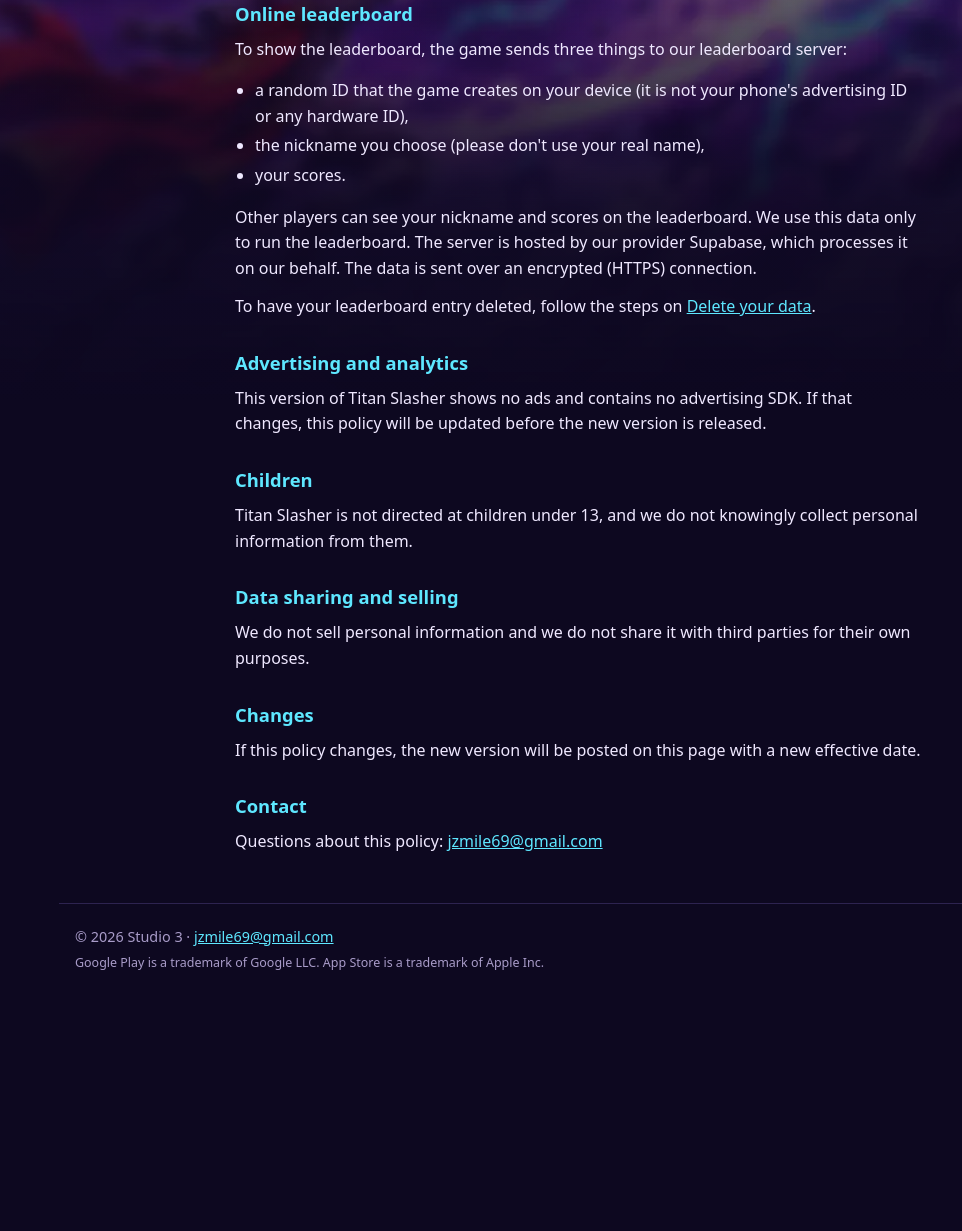
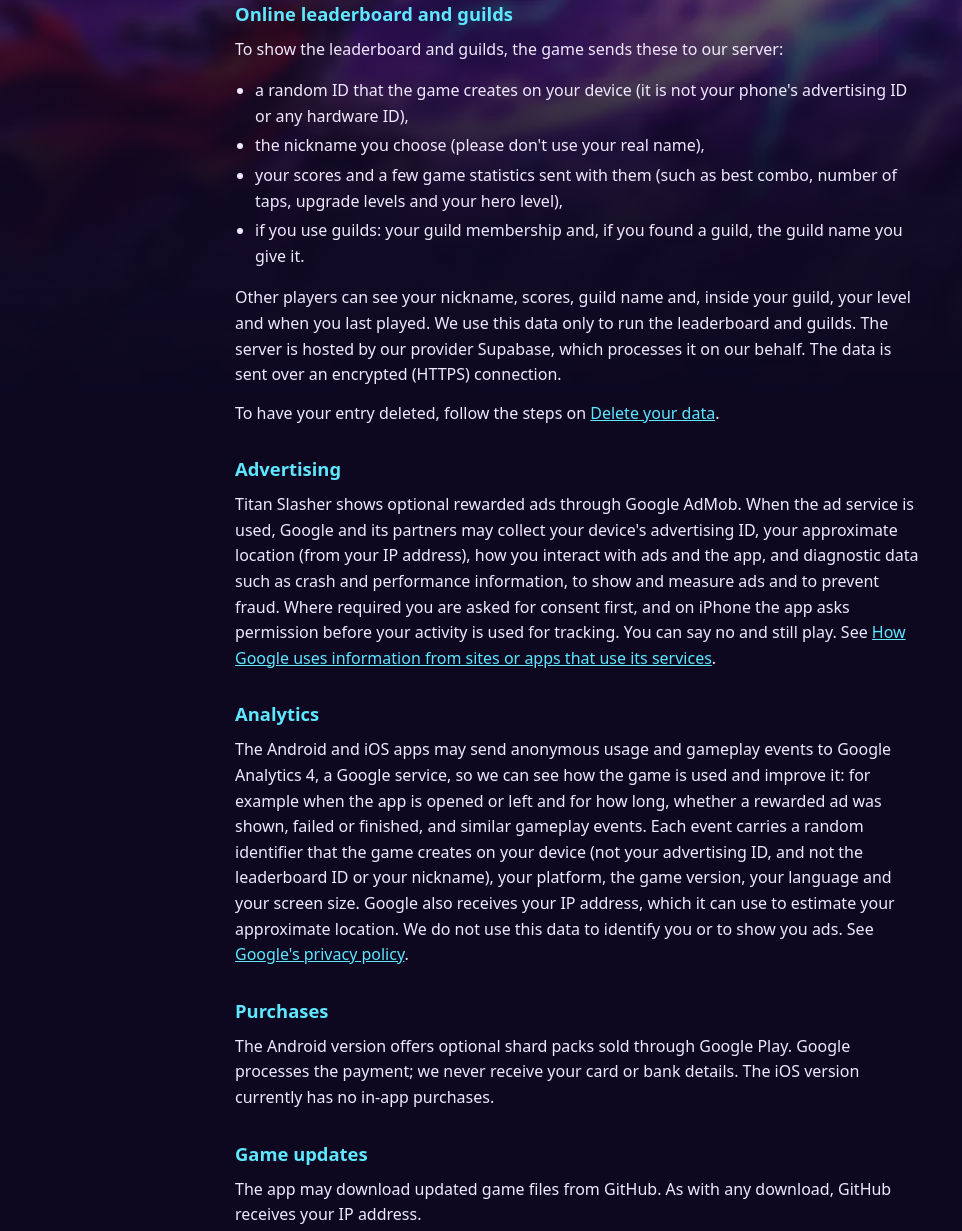
Before and after one commit to jortiga/jortiga.github.io, a plain HTML site: page titanslasher/privacy/index.html in a window 1280 px wide. Shown: the part 400-1631 px from the top of the page, without its empty margins (61-1023 px from the left). Before the commit the page ends 1409 px from the top, so only its background shows below. Drawn offline with Linux system fonts and the light colour scheme.

Commit message:
Titan Slasher: privacy, support and delete-data pages for ads, purchases, analytics and guilds
Co-Authored-By: Claude Sonnet 5.5 <noreply@anthropic.com>
Claude-Session: https://claude.ai/code/session_01P8peL2HYpmgwxBdNne1yZb

```diff
--- a/titanslasher/privacy/index.html
+++ b/titanslasher/privacy/index.html
@@ -18,30 +18,50 @@
 <div class="sub-head"><a href="../"><img src="../../img/titanslasher/icon.webp" alt="" width="48" height="48"></a>
 <p><a href="../">Titan Slasher</a><br><span>Privacy policy</span></p></div>
 <h1>Titan Slasher Privacy Policy</h1>
-<p class="meta">Studio 3 · Effective 26 November 2026</p>
+<p class="meta">Studio 3 · Effective 28 November 2026</p>
 <p>Titan Slasher is a tapping action game for phones made by Studio 3. This policy explains what information the game
 handles. It covers the Android version and the iOS version.</p>
 <h2>What stays on your device</h2>
 <p>Titan Slasher has no accounts and no sign-in. Your coins, upgrades, equipment, best scores and your sound setting are
 saved on your device. Uninstalling the app deletes them.</p>
-<h2>Online leaderboard</h2>
-<p>To show the leaderboard, the game sends three things to our leaderboard server:</p>
+<h2>Online leaderboard and guilds</h2>
+<p>To show the leaderboard and guilds, the game sends these to our server:</p>
 <ul>
 <li>a random ID that the game creates on your device (it is not your phone's advertising ID or any hardware ID),</li>
 <li>the nickname you choose (please don't use your real name),</li>
-<li>your scores.</li>
+<li>your scores and a few game statistics sent with them (such as best combo, number of taps, upgrade levels and your hero level),</li>
+<li>if you use guilds: your guild membership and, if you found a guild, the guild name you give it.</li>
 </ul>
-<p>Other players can see your nickname and scores on the leaderboard. We use this data only to run the leaderboard.
-The server is hosted by our provider Supabase, which processes it on our behalf. The data is sent over an encrypted
-(HTTPS) connection.</p>
-<p>To have your leaderboard entry deleted, follow the steps on <a href="../delete-data/">Delete your data</a>.</p>
-<h2>Advertising and analytics</h2>
-<p>This version of Titan Slasher shows no ads and contains no advertising SDK. If that changes, this policy will be
-updated before the new version is released.</p>
+<p>Other players can see your nickname, scores, guild name and, inside your guild, your level and when you last played. We use
+this data only to run the leaderboard and guilds. The server is hosted by our provider Supabase, which processes it on our
+behalf. The data is sent over an encrypted (HTTPS) connection.</p>
+<p>To have your entry deleted, follow the steps on <a href="../delete-data/">Delete your data</a>.</p>
+<h2>Advertising</h2>
+<p>Titan Slasher shows optional rewarded ads through Google AdMob. When the ad service is used, Google and its partners may
+collect your device's advertising ID, your approximate location (from your IP address), how you interact with ads and the app,
+and diagnostic data such as crash and performance information, to show and measure ads and to prevent fraud. Where required you
+are asked for consent first, and on iPhone the app asks permission before your activity is used for tracking. You can say no
+and still play. See <a href="https://policies.google.com/technologies/partner-sites">How Google uses information from sites or
+apps that use its services</a>.</p>
+<h2>Analytics</h2>
+<p>The Android and iOS apps may send anonymous usage and gameplay events to Google Analytics 4, a Google service, so we can
+see how the game is used and improve it: for example when the app is opened or left and for how long, whether a rewarded ad
+was shown, failed or finished, and similar gameplay events. Each event carries a random identifier that the game creates on
+your device (not your advertising ID, and not the leaderboard ID or your nickname), your platform, the game version, your
+language and your screen size. Google also receives your IP address, which it can use to estimate your approximate
+location. We do not use this data to identify you or to show you ads. See
+<a href="https://policies.google.com/privacy">Google's privacy policy</a>.</p>
+<h2>Purchases</h2>
+<p>The Android version offers optional shard packs sold through Google Play. Google processes the payment; we never receive your
+card or bank details. The iOS version currently has no in-app purchases.</p>
+<h2>Game updates</h2>
+<p>The app may download updated game files from GitHub. As with any download, GitHub receives your IP address.</p>
 <h2>Children</h2>
 <p>Titan Slasher is not directed at children under 13, and we do not knowingly collect personal information from them.</p>
 <h2>Data sharing and selling</h2>
-<p>We do not sell personal information and we do not share it with third parties for their own purposes.</p>
+<p>We do not sell personal information. Data handled for advertising is shared with Google and its advertising partners, and
+analytics events are processed by Google, as described above. Supabase (leaderboard and guilds) and GitHub (game updates)
+receive the data described above as our service providers.</p>
 <h2>Changes</h2>
 <p>If this policy changes, the new version will be posted on this page with a new effective date.</p>
 <h2>Contact</h2>
```
Also changed, not shown: titanslasher/delete-data/index.html (+2 -1 lines), titanslasher/support/index.html (+6 -4 lines).
